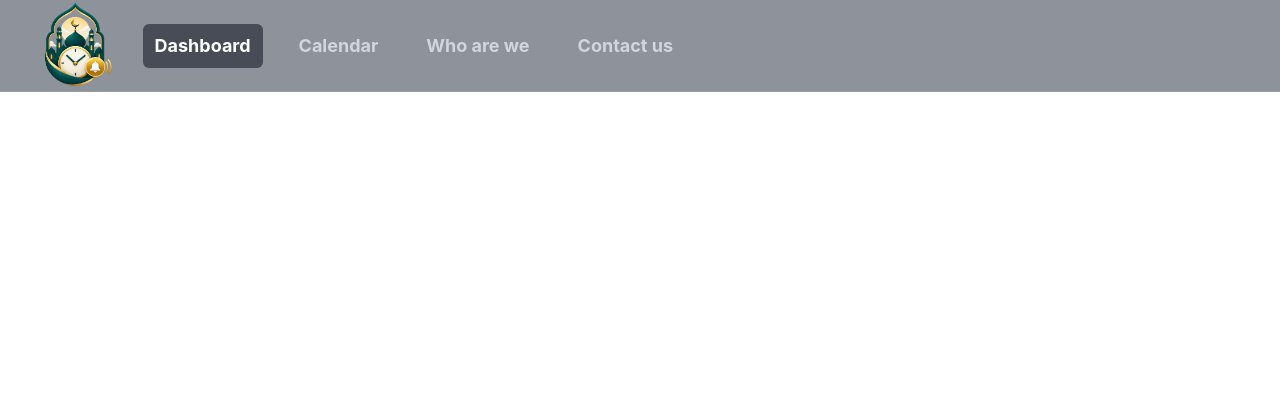
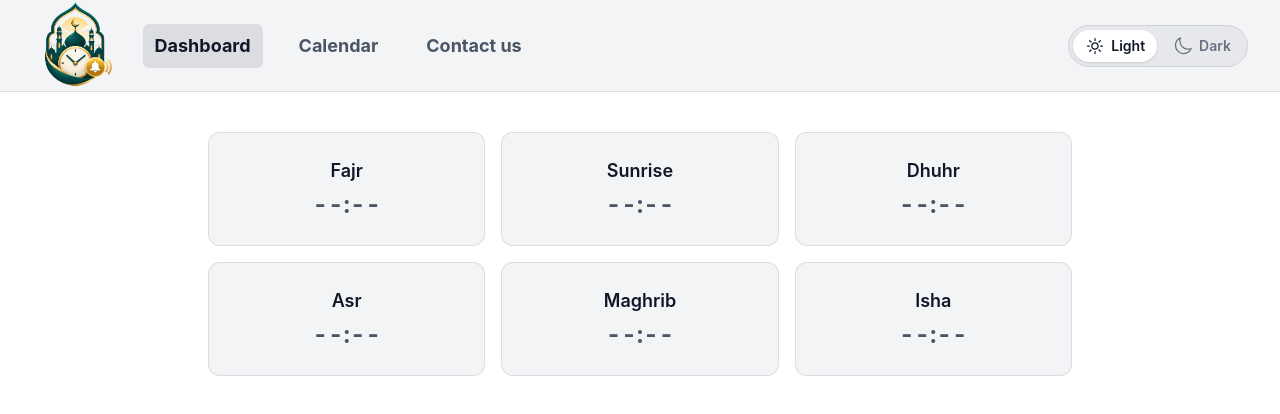
Before and after one commit to SaladinSoftware/tazkir, a React (Vite) app: page / in a window 1280 px wide. Shown: the top 414 px of the page. Built offline with nearby package versions, Linux system fonts and the light colour scheme.

Commit message:
Add prayer times slots

```diff
--- a/index.html
+++ b/index.html
@@ -5,6 +5,20 @@
     <link rel="icon" type="image/svg+xml" href="/favicon.svg" />
     <meta name="viewport" content="width=device-width, initial-scale=1.0" />
     <title>Tazkir — Prayer Times</title>
+    <script>
+      // Apply the saved theme before first paint to avoid a flash of the wrong
+      // one. Storage key must match STORAGE_KEY in src/components/ThemeToggle.tsx.
+      ;(function () {
+        try {
+          var stored = localStorage.getItem('tazkir-theme')
+          var dark =
+            stored === 'dark' ||
+            (stored === null && matchMedia('(prefers-color-scheme: dark)').matches)
+          document.documentElement.classList.toggle('dark', dark)
+          document.documentElement.style.colorScheme = dark ? 'dark' : 'light'
+        } catch (e) {}
+      })()
+    </script>
   </head>
   <body>
     <div id="root"></div>
--- a/src/components/Navbar.tsx
+++ b/src/components/Navbar.tsx
@@ -1,28 +1,25 @@
-import { Disclosure, DisclosureButton, DisclosurePanel, Menu, MenuButton, MenuItem, MenuItems } from '@headlessui/react'
-import { Bars3Icon, BellIcon, XMarkIcon } from '@heroicons/react/24/outline'
+import { Disclosure, DisclosureButton, DisclosurePanel } from '@headlessui/react'
+import { Bars3Icon, XMarkIcon } from '@heroicons/react/24/outline'
+import ThemeToggle from './ThemeToggle'
+import classNames from '../utils/classNames'
 
 const navigation = [
   { name: 'Dashboard', href: '#', current: true },
   { name: 'Calendar', href: '#', current: false },
-  { name: 'Who are we', href: '#', current: false },
   { name: 'Contact us', href: '#', current: false },
 ]
-
-function classNames(...classes : (string | boolean | undefined)[]) {
-  return classes.filter(Boolean).join(' ')
-}
 
 export default function Navbar() {
   return (
     <Disclosure
       as="nav"
-      className="relative bg-gray-800/50 after:pointer-events-none after:absolute after:inset-x-0 after:bottom-0 after:h-px after:bg-white/10"
+      className="relative bg-gray-100 after:pointer-events-none after:absolute after:inset-x-0 after:bottom-0 after:h-px after:bg-gray-900/10 dark:bg-gray-800/50 dark:after:bg-white/10"
     >
       <div className="mx-auto max-w-7xl px-2 sm:px-6 lg:px-8">
         <div className="relative flex h-23 items-center justify-between">
           <div className="absolute inset-y-0 left-0 flex items-center md:hidden">
             {/* Mobile menu button*/}
-            <DisclosureButton className="group relative inline-flex items-center justify-center rounded-md p-2 text-gray-400 hover:bg-white/5 hover:text-white focus:outline-2 focus:-outline-offset-1 focus:outline-indigo-500">
+            <DisclosureButton className="group relative inline-flex items-center justify-center rounded-md p-2 text-gray-500 hover:bg-gray-900/5 hover:text-gray-900 focus:outline-2 focus:-outline-offset-1 focus:outline-indigo-500 dark:text-gray-400 dark:hover:bg-white/5 dark:hover:text-white">
               <span className="absolute -inset-0.5" />
               <span className="sr-only">Open main menu</span>
               <Bars3Icon aria-hidden="true" className="block size-6 group-data-open:hidden" />
@@ -45,7 +42,9 @@ export default function Navbar() {
                     href={item.href}
                     aria-current={item.current ? 'page' : undefined}
                     className={classNames(
-                      item.current ? 'bg-gray-950/50 text-white' : 'text-gray-300 hover:bg-white/5 hover:text-white',
+                      item.current
+                        ? 'bg-gray-900/10 text-gray-900 dark:bg-gray-950/50 dark:text-white'
+                        : 'text-gray-600 hover:bg-gray-900/5 hover:text-gray-900 dark:text-gray-300 dark:hover:bg-white/5 dark:hover:text-white',
                       'rounded-md px-3 py-2 text-lg font-bold',
                     )}
                   >
@@ -54,6 +53,10 @@ export default function Navbar() {
                 ))}
               </div>
             </div>
+          </div>
+
+          <div className="absolute inset-y-0 right-0 flex items-center pr-2 md:static md:inset-auto md:ml-6 md:pr-0">
+            <ThemeToggle />
           </div>
         </div>
       </div>
@@ -67,7 +70,9 @@ export default function Navbar() {
               href={item.href}
               aria-current={item.current ? 'page' : undefined}
               className={classNames(
-                item.current ? 'bg-gray-950/50 text-white' : 'text-gray-300 hover:bg-white/5 hover:text-white',
+                item.current
+                  ? 'bg-gray-900/10 text-gray-900 dark:bg-gray-950/50 dark:text-white'
+                  : 'text-gray-600 hover:bg-gray-900/5 hover:text-gray-900 dark:text-gray-300 dark:hover:bg-white/5 dark:hover:text-white',
                 'block rounded-md px-3 py-2 text-lg font-bold',
               )}
             >
--- /dev/null
+++ b/src/components/ThemeToggle.tsx
@@ -0,0 +1,59 @@
+import { useEffect, useState } from 'react'
+import { MoonIcon, SunIcon } from '@heroicons/react/24/outline'
+import classNames from '../utils/classNames'
+
+type Theme = 'light' | 'dark'
+
+// Keep in sync with the anti-flash script in index.html.
+const STORAGE_KEY = 'tazkir-theme'
+
+const options = [
+  { value: 'light', label: 'Light', Icon: SunIcon },
+  { value: 'dark', label: 'Dark', Icon: MoonIcon },
+] as const
+
+function getInitialTheme(): Theme {
+  const stored = localStorage.getItem(STORAGE_KEY)
+  if (stored === 'light' || stored === 'dark') return stored
+  return window.matchMedia('(prefers-color-scheme: dark)').matches ? 'dark' : 'light'
+}
+
+export default function ThemeToggle() {
+  const [theme, setTheme] = useState<Theme>(getInitialTheme)
+
+  useEffect(() => {
+    document.documentElement.classList.toggle('dark', theme === 'dark')
+    document.documentElement.style.colorScheme = theme
+    localStorage.setItem(STORAGE_KEY, theme)
+  }, [theme])
+
+  return (
+    <div
+      role="radiogroup"
+      aria-label="Color theme"
+      className="flex items-center gap-1 rounded-full border border-gray-900/10 bg-gray-900/5 p-1 dark:border-white/10 dark:bg-white/5"
+    >
+      {options.map(({ value, label, Icon }) => {
+        const selected = theme === value
+        return (
+          <button
+            key={value}
+            type="button"
+            role="radio"
+            aria-checked={selected}
+            onClick={() => setTheme(value)}
+            className={classNames(
+              selected
+                ? 'bg-white text-gray-900 shadow-sm dark:bg-gray-950 dark:text-white'
+                : 'text-gray-500 hover:text-gray-900 dark:text-gray-400 dark:hover:text-white',
+              'flex cursor-pointer items-center gap-1.5 rounded-full px-3 py-1.5 text-sm font-semibold transition focus-visible:outline-2 focus-visible:outline-offset-2 focus-visible:outline-indigo-500',
+            )}
+          >
+            <Icon aria-hidden="true" className="size-5" />
+            <span className="hidden lg:inline">{label}</span>
+          </button>
+        )
+      })}
+    </div>
+  )
+}
--- /dev/null
+++ b/src/components/TimesSection.tsx
@@ -0,0 +1,29 @@
+// Times are placeholders until the prayer-times API is wired up.
+const prayers = [
+  { name: 'Fajr', time: '--:--' },
+  { name: 'Sunrise', time: '--:--' },
+  { name: 'Dhuhr', time: '--:--' },
+  { name: 'Asr', time: '--:--' },
+  { name: 'Maghrib', time: '--:--' },
+  { name: 'Isha', time: '--:--' },
+]
+
+export default function TimesSection() {
+  return (
+    <section className="mx-auto max-w-4xl px-4 py-10">
+      <div className="grid grid-cols-1 gap-4 sm:grid-cols-2 md:grid-cols-3">
+        {prayers.map(({ name, time }) => (
+          <div
+            key={name}
+            className="flex flex-col items-center justify-center gap-1 rounded-xl border border-gray-900/10 bg-gray-100 px-4 py-6 text-center dark:border-white/10 dark:bg-white/5"
+          >
+            <h3 className="text-lg font-semibold text-gray-900 dark:text-white">{name}</h3>
+            <p className="text-2xl font-bold tabular-nums text-gray-600 dark:text-gray-300">
+              {time}
+            </p>
+          </div>
+        ))}
+      </div>
+    </section>
+  )
+}
--- a/src/index.css
+++ b/src/index.css
@@ -1,5 +1,17 @@
 @import 'tailwindcss';
 
-:root {
-  color-scheme: light dark;
+/* Drive `dark:` from a `.dark` class on <html> instead of the OS setting,
+   so the navbar toggle controls it. */
+@custom-variant dark (&:where(.dark, .dark *));
+
+@layer base {
+  body {
+    background-color: var(--color-white);
+    color: var(--color-gray-900);
+  }
+
+  .dark body {
+    background-color: var(--color-gray-900);
+    color: var(--color-gray-100);
+  }
 }
--- a/src/pages/Home.tsx
+++ b/src/pages/Home.tsx
@@ -1,8 +1,12 @@
 import Navbar from '../components/Navbar'
+import TimesSection from '../components/TimesSection'
 
 function Home() {
   return (
-    <Navbar />
+    <>
+      <Navbar />
+      <TimesSection />
+    </>
   )
 }
 
--- /dev/null
+++ b/src/utils/classNames.ts
@@ -0,0 +1,3 @@
+export default function classNames(...classes: (string | boolean | undefined)[]) {
+  return classes.filter(Boolean).join(' ')
+}
```
